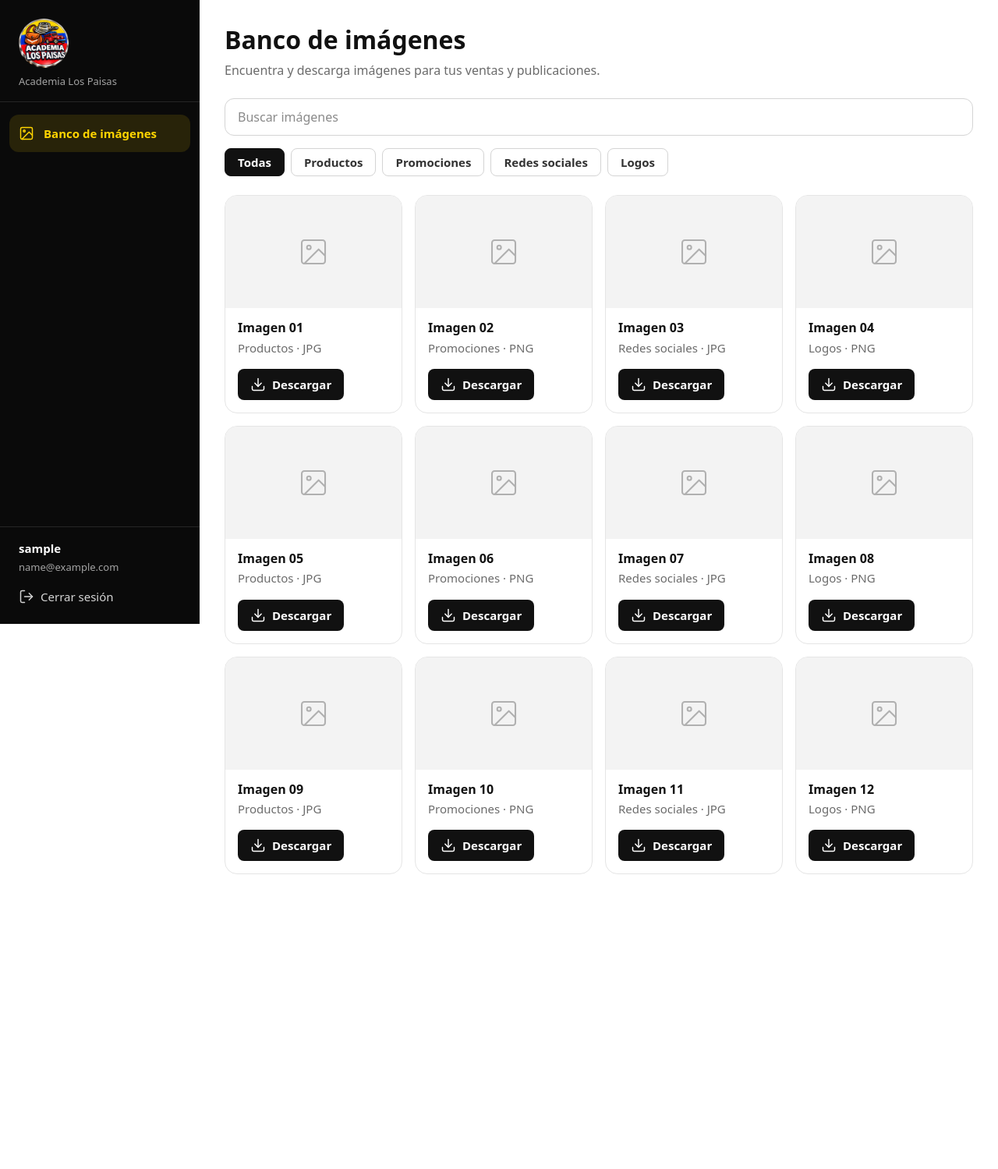
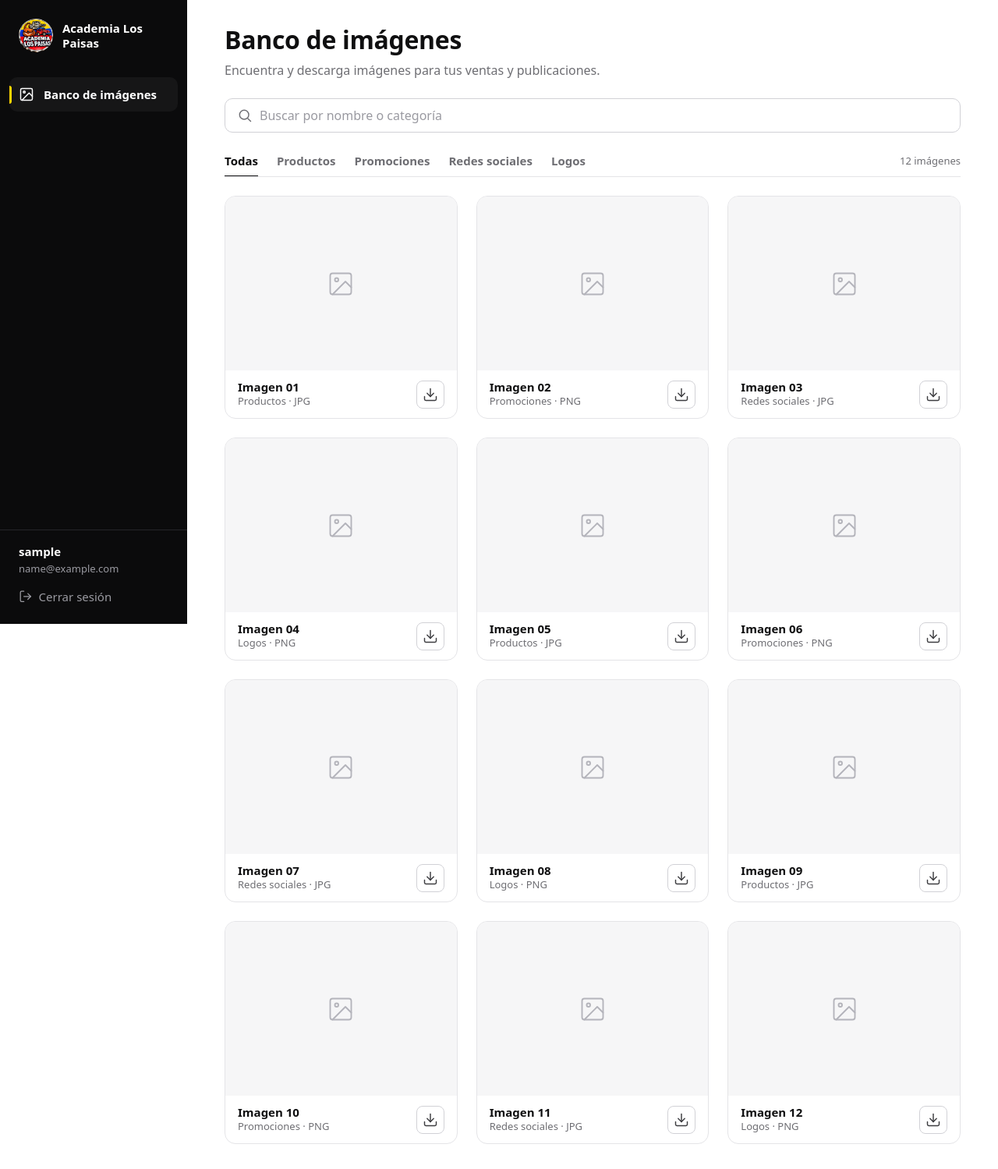
Before and after one commit to jpablo0724/tiendalospaisas, a Flask app: page /dashboard in a window 1280 px wide. Shown: the whole page at 78% size. Before the commit the page ends 1121 px from the top, so only its background shows below. Run offline with Flask 3, Linux system fonts and the light colour scheme; the visitor is signed in with stand-in values (Sample User, id 1); data comes from the database, SQL or seed files in the repository.

Commit message:
Rediseño UI: neutros con acento mínimo, login claro con panel de marca, dashboard con filtros y galería refinados
Co-Authored-By: Claude Sonnet 5.5 <noreply@anthropic.com>

```diff
--- a/academia/static/dashboard.css
+++ b/academia/static/dashboard.css
@@ -1,59 +1,64 @@
-/* Zona principal clara; solo el menú lateral es negro. */
-body.app{--bg:#fff;--surface:#fff;--field:#fff;--line:#e5e5e5;--text:#111;--text-2:#333;--muted:#6b6b6b;
-  display:grid;grid-template-columns:16rem 1fr;min-height:100vh;background:#fff;color:var(--text)}
-.ic{width:1.25rem;height:1.25rem;flex:none;fill:none;stroke:currentColor;stroke-width:1.75;stroke-linecap:round;stroke-linejoin:round}
+body.app{display:grid;grid-template-columns:15rem minmax(0,1fr);min-height:100vh;background:var(--paper)}
 
-/* Menú lateral (negro) */
-.side{background:#0a0a0a;color:#fff;display:flex;flex-direction:column;position:sticky;top:0;height:100vh}
-.brand{display:flex;flex-direction:column;gap:var(--s2);padding:var(--s5) var(--s5) var(--s4);border-bottom:1px solid #262626}
-.brand .logo{width:64px;height:auto}
-.brand span{font-size:var(--fs-xs);color:#a3a3a3}
-.side nav{display:grid;gap:var(--s1);align-content:start;flex:1;padding:var(--s4) var(--s3)}
-.side nav a{display:flex;align-items:center;gap:var(--s3);height:var(--control-h);padding:0 var(--s3);border-radius:var(--r-md);text-decoration:none;color:#d4d4d4;font-size:var(--fs-sm);font-weight:var(--fw-semi)}
-.side nav a:hover{background:#171717}
-.side nav a.on{background:rgba(255,213,0,.12);color:var(--yellow)}
-.account{display:grid;gap:var(--s1);padding:var(--s4) var(--s5) var(--s5);border-top:1px solid #262626}
+/* Navegación (oscura) */
+.side{background:var(--night);color:var(--night-text);display:flex;flex-direction:column;position:sticky;top:0;height:100vh}
+.brand{display:flex;align-items:center;gap:var(--s3);padding:var(--s5)}
+.brand .logo{width:44px;height:auto}
+.brand span{font-size:var(--fs-sm);font-weight:var(--fw-semi);color:#fff;line-height:1.25}
+.side nav{display:grid;gap:var(--s1);align-content:start;flex:1;padding:var(--s2) var(--s3)}
+.side nav a{position:relative;display:flex;align-items:center;gap:var(--s3);height:var(--control-h);padding:0 var(--s3);border-radius:var(--r-md);text-decoration:none;color:var(--night-muted);font-size:var(--fs-sm);font-weight:var(--fw-semi);transition:background .15s,color .15s}
+.side nav a:hover{background:var(--night-2);color:var(--night-text)}
+.side nav a.on{background:var(--night-2);color:#fff}
+.side nav a.on::before{content:"";position:absolute;left:0;top:.65rem;bottom:.65rem;width:3px;border-radius:0 3px 3px 0;background:var(--accent)}
+.account{display:grid;gap:2px;padding:var(--s4) var(--s5) var(--s5);border-top:1px solid var(--night-line)}
 .account strong{font-size:var(--fs-sm);font-weight:var(--fw-semi);color:#fff}
-.account span{font-size:var(--fs-xs);color:#a3a3a3;overflow-wrap:anywhere}
-.logout{display:flex;align-items:center;gap:var(--s2);margin-top:var(--s3);padding:0;border:0;background:none;color:#d4d4d4;font:inherit;font-size:var(--fs-sm);cursor:pointer}
-.logout:hover{color:var(--yellow)}
+.account span{font-size:var(--fs-xs);color:var(--night-muted);overflow-wrap:anywhere}
+.logout{display:flex;align-items:center;gap:var(--s2);margin-top:var(--s3);padding:0;border:0;background:none;color:var(--night-muted);font:inherit;font-size:var(--fs-sm);cursor:pointer}
+.logout:hover{color:#fff}
+.logout .ic{width:1.1rem;height:1.1rem}
 
-/* Zona principal (blanca) */
-.main{min-width:0;background:#fff}
+/* Contenido (claro) */
+.main{min-width:0}
 .top{display:none}
-.content{padding:var(--s6);max-width:70rem}
+.content{padding:var(--s6) var(--s7);max-width:74rem}
 .welcome{margin-bottom:var(--s5)}
-.welcome h1{font-size:var(--fs-2xl);margin-bottom:var(--s2);color:#111}
-.welcome p{color:var(--muted)}
+.welcome h1{font-size:var(--fs-2xl);margin-bottom:var(--s2)}
+.welcome p{color:var(--ink-3)}
+
 .tools{display:grid;gap:var(--s4);margin-bottom:var(--s5)}
-.tools input{width:100%;height:var(--control-h);padding:0 var(--s4);border:1px solid #d4d4d4;border-radius:var(--r-md);font:inherit;font-size:var(--fs-md);background:#fff;color:#111}
-.tools input::placeholder{color:#8a8a8a}
-.tools input:focus{outline:none;border-color:#111;box-shadow:0 0 0 3px rgba(0,0,0,.08)}
-.chips{display:flex;flex-wrap:wrap;gap:var(--s2)}
-.chip{height:2.25rem;padding:0 var(--s4);border:1px solid #d4d4d4;border-radius:var(--r-sm);background:#fff;color:#333;font:inherit;font-size:var(--fs-sm);font-weight:var(--fw-semi);cursor:pointer}
-.chip:hover{border-color:#111}
-.chip.on{background:#111;border-color:#111;color:#fff}
+.search{position:relative}
+.search .ic{position:absolute;left:var(--s4);top:50%;transform:translateY(-50%);color:var(--ink-3);pointer-events:none}
+.search input{width:100%;height:var(--control-h);padding:0 var(--s4) 0 2.75rem;border:1px solid var(--line-2);border-radius:var(--r-md);font:inherit;font-size:var(--fs-md);background:var(--paper);color:var(--ink);transition:border-color .15s,box-shadow .15s}
+.search input::placeholder{color:#9a9aa1}
+.search input:focus{outline:none;border-color:var(--ink);box-shadow:0 0 0 3px rgba(15,15,16,.1)}
+.filters{display:flex;align-items:center;justify-content:space-between;gap:var(--s4);border-bottom:1px solid var(--line)}
+.chips{display:flex;gap:var(--s5);overflow-x:auto}
+.chip{position:relative;height:2.5rem;padding:0;border:0;background:none;color:var(--ink-3);font:inherit;font-size:var(--fs-sm);font-weight:var(--fw-semi);cursor:pointer;white-space:nowrap}
+.chip:hover{color:var(--ink)}
+.chip.on{color:var(--ink)}
+.chip.on::after{content:"";position:absolute;left:0;right:0;bottom:-1px;height:2px;background:var(--ink)}
+.count{font-size:var(--fs-xs);color:var(--ink-3);white-space:nowrap}
 
-/* Galería */
-.gallery{display:grid;grid-template-columns:repeat(auto-fill,minmax(13.5rem,1fr));gap:var(--s4)}
-.img-card{background:#fff;border:1px solid var(--line);border-radius:var(--r-lg);overflow:hidden;transition:border-color .15s,box-shadow .15s}
+.gallery{display:grid;grid-template-columns:repeat(auto-fill,minmax(14rem,1fr));gap:var(--s5)}
+.img-card{background:var(--paper);border:1px solid var(--line);border-radius:var(--r-lg);overflow:hidden;transition:border-color .15s,box-shadow .15s}
 .img-card[hidden]{display:none}
-.img-card:hover{border-color:#bdbdbd;box-shadow:0 4px 16px rgba(0,0,0,.06)}
-.thumb{height:9rem;display:grid;place-items:center;background:#f3f3f3;color:#b0b0b0}
-.thumb .ic{width:2.5rem;height:2.5rem;stroke-width:1.25}
-.body{padding:var(--s4)}
-.body h3{font-size:var(--fs-md);margin-bottom:var(--s1);color:#111}
-.body p{font-size:var(--fs-sm);color:var(--muted);margin-bottom:var(--s4)}
-.go{display:inline-flex;align-items:center;gap:var(--s2);height:2.5rem;padding:0 var(--s4);background:#111;color:#fff;border-radius:var(--r-sm);text-decoration:none;font-size:var(--fs-sm);font-weight:var(--fw-semi)}
-.go:hover{background:#333}
-.gallery .empty{grid-column:1/-1;text-align:center;color:var(--muted);padding:var(--s6) 0}
+.img-card:hover{border-color:var(--line-2);box-shadow:0 6px 20px rgba(15,15,16,.06)}
+.thumb{aspect-ratio:4/3;display:grid;place-items:center;background:var(--paper-2);color:#b4b4bb}
+.thumb .ic{width:2.25rem;height:2.25rem;stroke-width:1.25}
+.body{display:flex;align-items:center;justify-content:space-between;gap:var(--s3);padding:var(--s3) var(--s4)}
+.meta h3{font-size:var(--fs-sm);font-weight:var(--fw-semi);letter-spacing:0}
+.meta p{font-size:var(--fs-xs);color:var(--ink-3)}
+.go{display:grid;place-items:center;width:2.25rem;height:2.25rem;border:1px solid var(--line-2);border-radius:var(--r-sm);color:var(--ink-2);background:var(--paper);transition:background .15s,border-color .15s,color .15s}
+.go:hover{background:var(--ink);border-color:var(--ink);color:#fff}
+.gallery .empty{grid-column:1/-1;text-align:center;color:var(--ink-3);padding:var(--s7) 0}
 
 @media(max-width:800px){
   body.app{grid-template-columns:1fr}
-  .side{position:fixed;z-index:10;left:0;top:0;width:16rem;transform:translateX(-100%);transition:transform .2s}
+  .side{position:fixed;z-index:10;left:0;top:0;width:15rem;transform:translateX(-100%);transition:transform .2s}
   .side.open{transform:none;box-shadow:0 0 40px rgba(0,0,0,.35)}
   .top{display:flex;align-items:center;height:3.5rem;padding:0 var(--s4);border-bottom:1px solid var(--line)}
-  .menu{display:grid;place-items:center;width:2.5rem;height:2.5rem;background:none;border:0;color:#111;cursor:pointer}
+  .menu{display:grid;place-items:center;width:2.5rem;height:2.5rem;background:none;border:0;color:var(--ink);cursor:pointer}
   .content{padding:var(--s5) var(--s4)}
   .welcome h1{font-size:var(--fs-xl)}
+  .count{display:none}
 }
--- a/academia/static/tokens.css
+++ b/academia/static/tokens.css
@@ -1,25 +1,34 @@
-/* Sistema de diseño compartido: colores, escala tipográfica (1.25), espaciado (base 8) y radios. */
+/*
+  Sistema de diseño · Academia Los Paisas
+  Regla de color: neutros para todo; el amarillo de marca solo como acento puntual
+  (indicador activo y detalle del panel de marca). Rojo/verde únicamente para estados.
+*/
 :root{
-  --yellow:#ffd500;--yellow-h:#ffe34d;--blue:#1f4fd8;--red:#e3171e;--orange:#d9651b;
-  --bg:#000;--surface:#0e0e0e;--field:#171717;--line:#2a2a2a;
-  --text:#fff;--text-2:#d4d4d4;--muted:#a3a3a3;
+  /* Neutros */
+  --ink:#0f0f10;--ink-2:#3d3d40;--ink-3:#6e6e73;
+  --paper:#fff;--paper-2:#f6f6f7;--line:#e4e4e7;--line-2:#d1d1d6;
+  --night:#0b0b0c;--night-2:#161617;--night-line:#26262a;--night-text:#e8e8ea;--night-muted:#9a9aa1;
+  /* Acento de marca (uso mínimo) */
+  --accent:#ffd500;--accent-soft:rgba(255,213,0,.14);
+  /* Estados */
+  --danger:#b42318;--danger-bg:#fef3f2;--danger-line:#fecdca;
+  --ok:#067647;--ok-bg:#ecfdf3;--ok-line:#abefc6;
+  --focus:#2563eb;
 
-  --fs-xs:.8125rem;  /* 13  etiquetas, notas */
-  --fs-sm:.9375rem;  /* 15  texto secundario */
-  --fs-md:1rem;      /* 16  texto base, campos */
-  --fs-lg:1.25rem;   /* 20  subtítulos */
-  --fs-xl:1.5rem;    /* 24  títulos de sección */
-  --fs-2xl:2rem;     /* 32  títulos principales */
+  /* Tipografía (escala 1.25) */
+  --fs-xs:.8125rem;--fs-sm:.9375rem;--fs-md:1rem;--fs-lg:1.25rem;--fs-xl:1.5rem;--fs-2xl:2rem;
   --lh-text:1.5;--lh-head:1.2;
   --fw-reg:400;--fw-semi:600;--fw-bold:700;
 
+  /* Espaciado (base 8) y formas */
   --s1:.25rem;--s2:.5rem;--s3:.75rem;--s4:1rem;--s5:1.5rem;--s6:2rem;--s7:3rem;
-  --r-sm:8px;--r-md:12px;--r-lg:16px;
-  --control-h:3rem;  /* altura única de campos y botones */
+  --r-sm:8px;--r-md:10px;--r-lg:14px;
+  --control-h:2.75rem;
 }
 *{box-sizing:border-box}
-body{margin:0;font-family:system-ui,-apple-system,"Segoe UI",sans-serif;font-size:var(--fs-md);line-height:var(--lh-text);color:var(--text);background:var(--bg)}
+body{margin:0;font-family:system-ui,-apple-system,"Segoe UI",sans-serif;font-size:var(--fs-md);line-height:var(--lh-text);color:var(--ink);background:var(--paper);-webkit-font-smoothing:antialiased}
 h1,h2,h3,p{margin:0}
-h1,h2,h3{line-height:var(--lh-head);font-weight:var(--fw-bold)}
-a{color:var(--yellow);font-weight:var(--fw-semi)}
-a:focus-visible,button:focus-visible,input:focus-visible{outline:3px solid var(--blue);outline-offset:2px}
+h1,h2,h3{line-height:var(--lh-head);font-weight:var(--fw-bold);letter-spacing:-.01em}
+a{color:var(--ink);font-weight:var(--fw-semi)}
+a:focus-visible,button:focus-visible,input:focus-visible{outline:2px solid var(--focus);outline-offset:2px}
+.ic{width:1.25rem;height:1.25rem;flex:none;fill:none;stroke:currentColor;stroke-width:1.75;stroke-linecap:round;stroke-linejoin:round}
--- a/academia/templates/base_auth.html
+++ b/academia/templates/base_auth.html
@@ -11,6 +11,7 @@
   <aside class="hero">
     <div class="hero-inner">
       <img class="logo-img" src="{{ url_for('static', filename='logo.png') }}" alt="Academia Los Paisas">
+      <span class="rule" aria-hidden="true"></span>
       <h2>Más clientes. Más ventas. Un negocio que crece.</h2>
       <p>Te acompañamos para que vendas más y le saques el mejor provecho a tu negocio. Entra a tu espacio y empieza a dar el siguiente paso.</p>
     </div>
--- a/academia/templates/dashboard.html
+++ b/academia/templates/dashboard.html
@@ -48,25 +48,32 @@
       </section>
 
       <section class="tools">
-        <input id="q" type="search" placeholder="Buscar imágenes" aria-label="Buscar imágenes">
-        <div class="chips" role="group" aria-label="Categorías">
-          <button type="button" class="chip on" data-cat="">Todas</button>
-          {% for c in categorias %}<button type="button" class="chip" data-cat="{{ c }}">{{ c }}</button>{% endfor %}
+        <div class="search">
+          <svg class="ic" viewBox="0 0 24 24" aria-hidden="true"><circle cx="11" cy="11" r="7"/><path d="m21 21-4.3-4.3"/></svg>
+          <input id="q" type="search" placeholder="Buscar por nombre o categoría" aria-label="Buscar imágenes">
+        </div>
+        <div class="filters">
+          <div class="chips" role="group" aria-label="Categorías">
+            <button type="button" class="chip on" data-cat="">Todas</button>
+            {% for c in categorias %}<button type="button" class="chip" data-cat="{{ c }}">{{ c }}</button>{% endfor %}
+          </div>
+          <span class="count" id="count" aria-live="polite">{{ imagenes|length }} imágenes</span>
         </div>
       </section>
 
       <section class="gallery" id="gallery">
         {% for im in imagenes %}
         <article class="img-card" data-cat="{{ im.categoria }}" data-title="{{ im.titulo|lower }}">
-          <div class="thumb" style="--accent:{{ im.color }}">
+          <div class="thumb">
             <svg class="ic" viewBox="0 0 24 24" aria-hidden="true"><rect x="3" y="3" width="18" height="18" rx="2"/><circle cx="8.5" cy="8.5" r="1.5"/><path d="m21 15-5-5L5 21"/></svg>
           </div>
           <div class="body">
-            <h3>{{ im.titulo }}</h3>
-            <p>{{ im.categoria }} · {{ im.formato }}</p>
-            <a class="go" href="#">
+            <div class="meta">
+              <h3>{{ im.titulo }}</h3>
+              <p>{{ im.categoria }} · {{ im.formato }}</p>
+            </div>
+            <a class="go" href="#" aria-label="Descargar {{ im.titulo }}" title="Descargar">
               <svg class="ic" viewBox="0 0 24 24" aria-hidden="true"><path d="M21 15v4a2 2 0 0 1-2 2H5a2 2 0 0 1-2-2v-4"/><path d="m7 10 5 5 5-5"/><path d="M12 15V3"/></svg>
-              Descargar
             </a>
           </div>
         </article>
@@ -85,6 +92,7 @@
           c.hidden = !ok; if (ok) n++;
         });
         document.getElementById('empty').hidden = n > 0;
+        document.getElementById('count').textContent = n + (n === 1 ? ' imagen' : ' imágenes');
       }
       q.addEventListener('input', apply);
       document.querySelectorAll('.chip').forEach(function (b) {
--- a/docs/index.html
+++ b/docs/index.html
@@ -11,6 +11,7 @@
   <aside class="hero">
     <div class="hero-inner">
       <img class="logo-img" src="logo.png" alt="Academia Los Paisas">
+      <span class="rule" aria-hidden="true"></span>
       <h2>Más clientes. Más ventas. Un negocio que crece.</h2>
       <p>Te acompañamos para que vendas más y le saques el mejor provecho a tu negocio. Entra a tu espacio y empieza a dar el siguiente paso.</p>
     </div>
--- a/docs/login.html
+++ b/docs/login.html
@@ -11,6 +11,7 @@
   <aside class="hero">
     <div class="hero-inner">
       <img class="logo-img" src="logo.png" alt="Academia Los Paisas">
+      <span class="rule" aria-hidden="true"></span>
       <h2>Más clientes. Más ventas. Un negocio que crece.</h2>
       <p>Te acompañamos para que vendas más y le saques el mejor provecho a tu negocio. Entra a tu espacio y empieza a dar el siguiente paso.</p>
     </div>
--- a/docs/registro.html
+++ b/docs/registro.html
@@ -11,6 +11,7 @@
   <aside class="hero">
     <div class="hero-inner">
       <img class="logo-img" src="logo.png" alt="Academia Los Paisas">
+      <span class="rule" aria-hidden="true"></span>
       <h2>Más clientes. Más ventas. Un negocio que crece.</h2>
       <p>Te acompañamos para que vendas más y le saques el mejor provecho a tu negocio. Entra a tu espacio y empieza a dar el siguiente paso.</p>
     </div>
```
Also changed, not shown: academia/static/auth.css (+30 -23 lines), docs/auth.css (+30 -23 lines), docs/dashboard.css (+48 -43 lines), docs/dashboard.html (+56 -37 lines), docs/tokens.css (+25 -16 lines).
